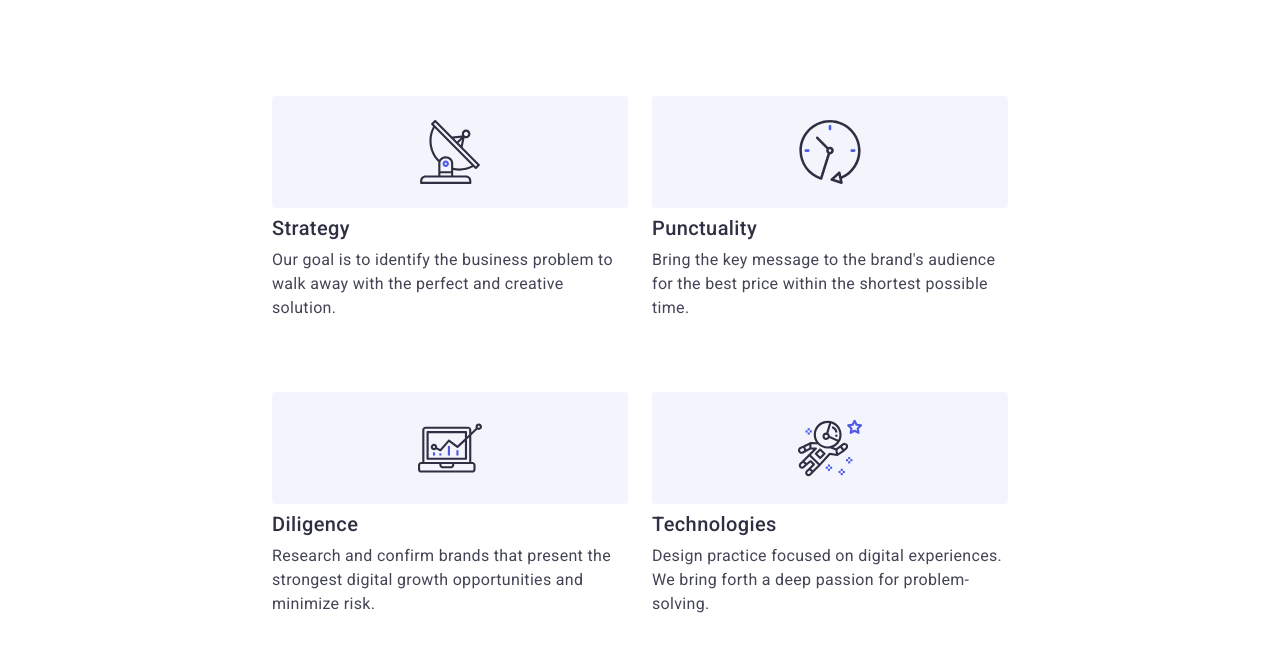
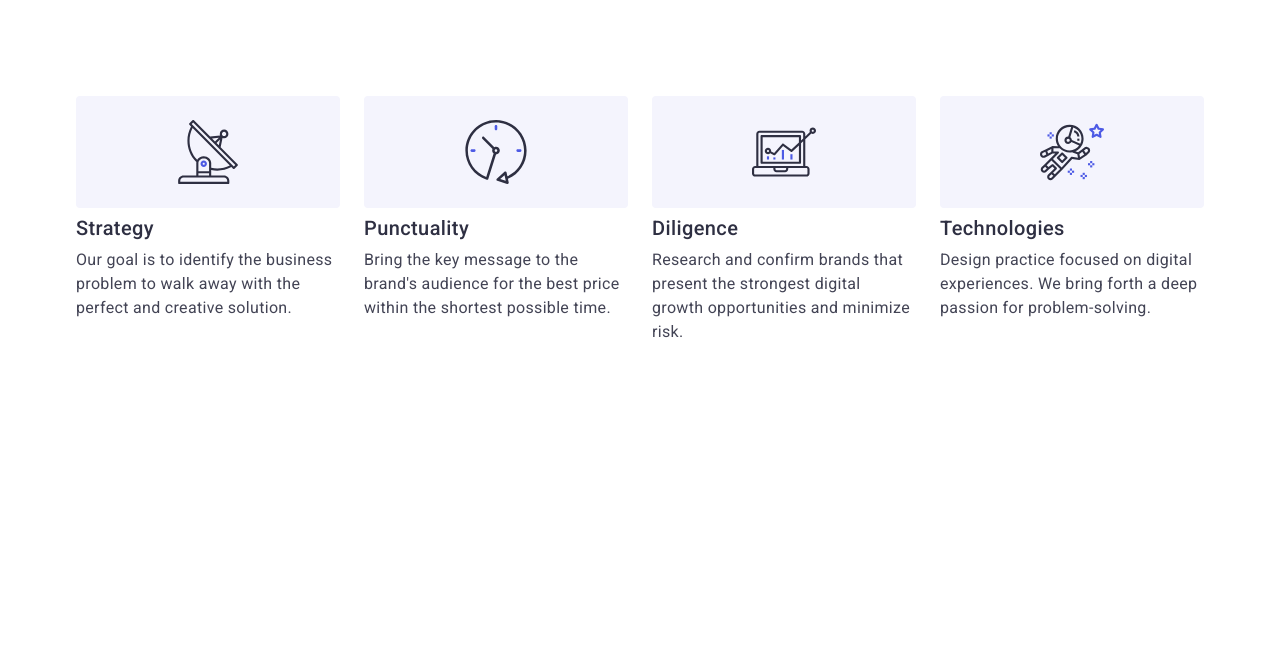
Before and after one commit to OlehVasiura/goit-markup-hw-07, a plain HTML site: page index.html in a window 1280 px wide. Drawn offline with nearby package versions, Linux system fonts and the light colour scheme.

Commit message:
section BENEFITS ready

```diff
--- a/CSS/style.css
+++ b/CSS/style.css
@@ -229,7 +229,8 @@ img {
   flex-wrap: wrap;
 }
 .item-benefit {
-  /* width: calc((100%-24) / 2); */
+  /* width: calc((100%-24px) / 2); */
+  width: 100%;
 }
 
 .benefit-icon {
@@ -240,6 +241,7 @@ img {
   background-color: #f4f4fd;
   border-radius: 4px;
   margin-bottom: 8px;
+  display: none;
 }
 .list-benefit-title {
   font-weight: 500;
@@ -816,20 +818,45 @@ img {
 @media screen and (min-width: 480px) {
   .conteiner {
     width: 426px;
-    .benefit-icon {
+    .item-benefit {
+    width: 100%;
+
+  }
+}
+
+/* breakpoint 768px+ */
+
+@media screen and (min-width: 768px) {
+  .conteiner {
+    width: 766px;
+
+
+    .item-benefit {
+      /* width: calc((100%-24px) / 2);  */
+    width: 356px;
     }
   }
 }
 
-@media screen and (min-width: 768px) {
+/* breakpoint 1200px+ */
+
+@media screen and (min-width: 1200px) {
   .conteiner {
-    width: 766px;
-    .benefit-icon {
-    }
+    width: 1158px;
 
     .item-benefit {
-      /* width: calc((100%-24) / 2); */
-      width: 356px;
-    }
+      /* width: calc((100%-72px) / 4); */
+      width: 264px;
+
+  }
+
+  .section {
+  padding: 120px;
+  }
+
+  .benefit-icon {
+  display: flex;
+  /* align-items: center;
+  justify-content: center; */
   }
 }
```
